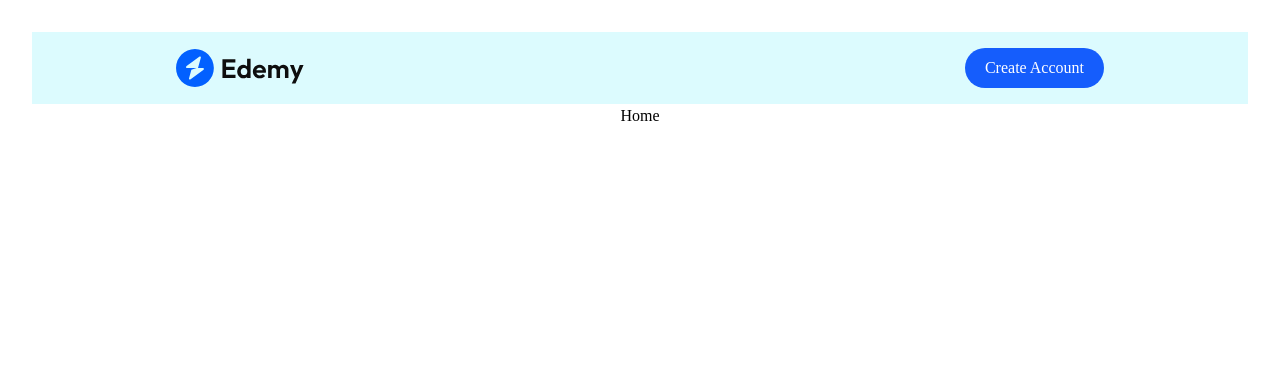
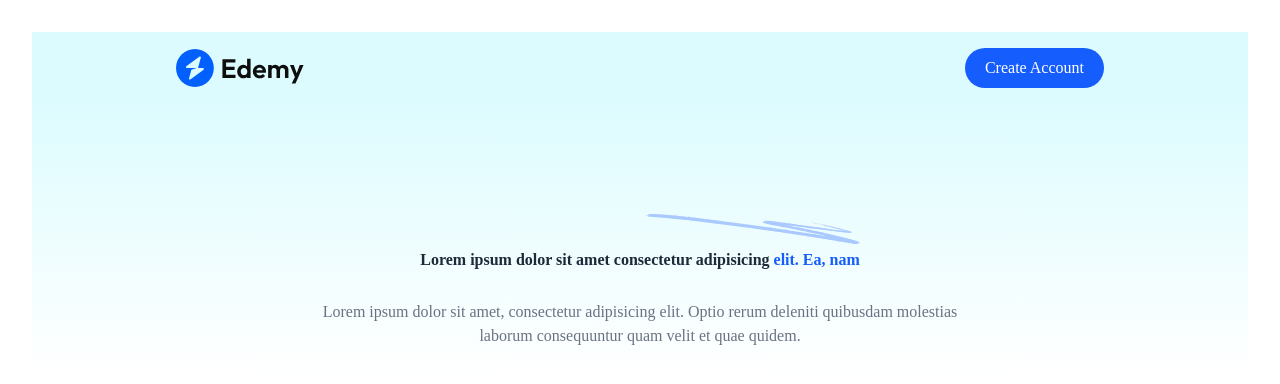
Before and after one commit to NimanthaSupun/lms, a React (Vite) app in the folder client/: page / in a window 1280 px wide. Shown: the top 384 px of the page. Built offline with nearby package versions, Linux system fonts and the light colour scheme; no server answers; the HTML template or start-up script is replaced by a standard one.

Commit message:
feat: update Hero component with additional content and integrate into Home page

```diff
--- a/client/src/components/students/Hero.jsx
+++ b/client/src/components/students/Hero.jsx
@@ -13,6 +13,15 @@ const Hero = () => {
           className="md:block hidden absolute bottom-7 right-0"
         />
       </h1>
+      <p className="md:block hidden text-gray-500 max-w-2xl mx-auto">
+        Lorem ipsum dolor sit amet, consectetur adipisicing elit. Optio rerum
+        deleniti quibusdam molestias laborum consequuntur quam velit et quae
+        quidem.
+      </p>
+
+      <p className="md:hidden text-gray-500 max-w-sm mx-auto">
+        Lorem ipsum dolor sit amet consectetur adipisicing elit. In, ducimus?
+      </p>
     </div>
   );
 };
--- a/client/src/pages/students/Home.jsx
+++ b/client/src/pages/students/Home.jsx
@@ -1,8 +1,11 @@
 import React from 'react'
+import Hero from '../../components/students/Hero'
 
 const Home = () => {
   return (
-    <div>Home</div>
+    <div className='flex flex-col items-center space-y-7 text-center'>
+      <Hero />
+    </div>
   )
 }
 
```
